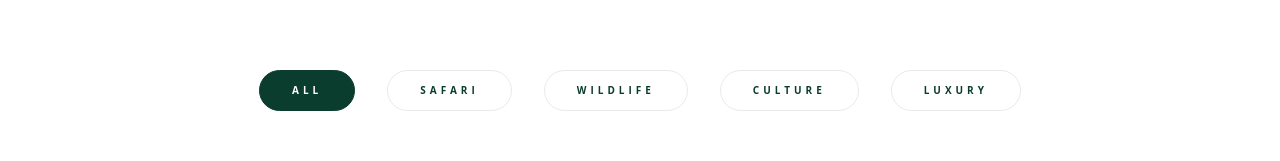
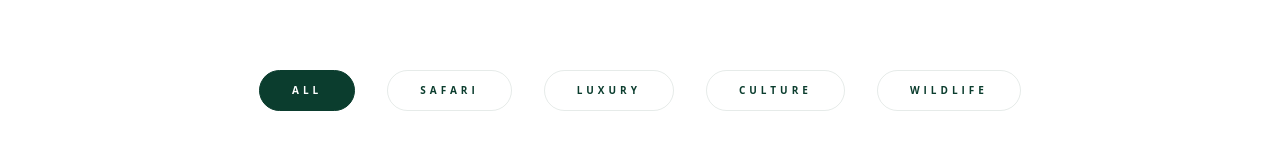
Before and after one commit to 1-ken/vista-frontend, a React (Vite) app: page /gallery in a window 1280 px wide. Shown: the part 458-619 px from the top of the page. Built offline with nearby package versions, Linux system fonts and the light colour scheme; a web font is replaced by a local one.

Commit message:
Update gallery page

```diff
--- a/src/pages/GalleryPage.jsx
+++ b/src/pages/GalleryPage.jsx
@@ -37,10 +37,10 @@ const galleryImages = [
   { id: 2, src: mara2, category: 'Safari', title: 'Wild Horizons' },
   { id: 3, src: mara3, category: 'Safari', title: 'Savannah Life' },
   { id: 4, src: mara4, category: 'Safari', title: 'Safari Pride' },
-  { id: 5, src: giraffe1, category: 'Wildlife', title: 'Giraffe Centre' },
-  { id: 6, src: giraffe2, category: 'Wildlife', title: 'Gentle Giants' },
-  { id: 7, src: safariShot1, category: 'Safari', title: 'Safari Adventures' },
-  { id: 8, src: culture1, category: 'Culture', title: 'Heritage & Traditions' },
+  // { id: 5, src: giraffe1, category: 'Wildlife', title: 'Giraffe Centre' },
+  // { id: 6, src: giraffe2, category: 'Wildlife', title: 'Gentle Giants' },
+  // { id: 7, src: safariShot1, category: 'Safari', title: 'Safari Adventures' },
+  // { id: 8, src: culture1, category: 'Culture', title: 'Heritage & Traditions' },
   { id: 9, src: oleleshwaBedroom, category: 'Luxury', title: 'Oleleshwa Suite' },
   { id: 10, src: oleleshwaPoolside, category: 'Luxury', title: 'Poolside Bliss' },
   { id: 11, src: oleleshwaBreakfast, category: 'Luxury', title: 'Bush Breakfast' },
```
